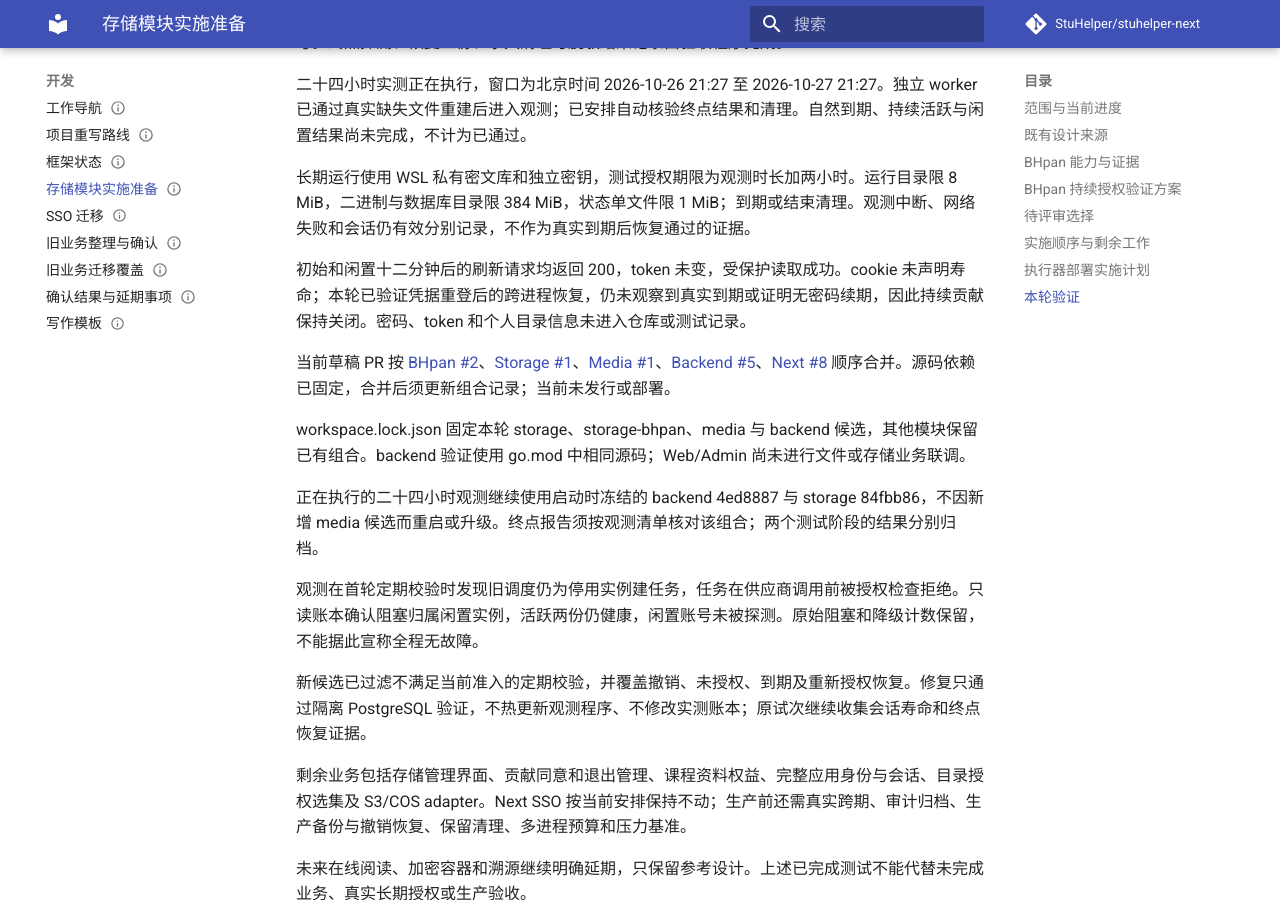
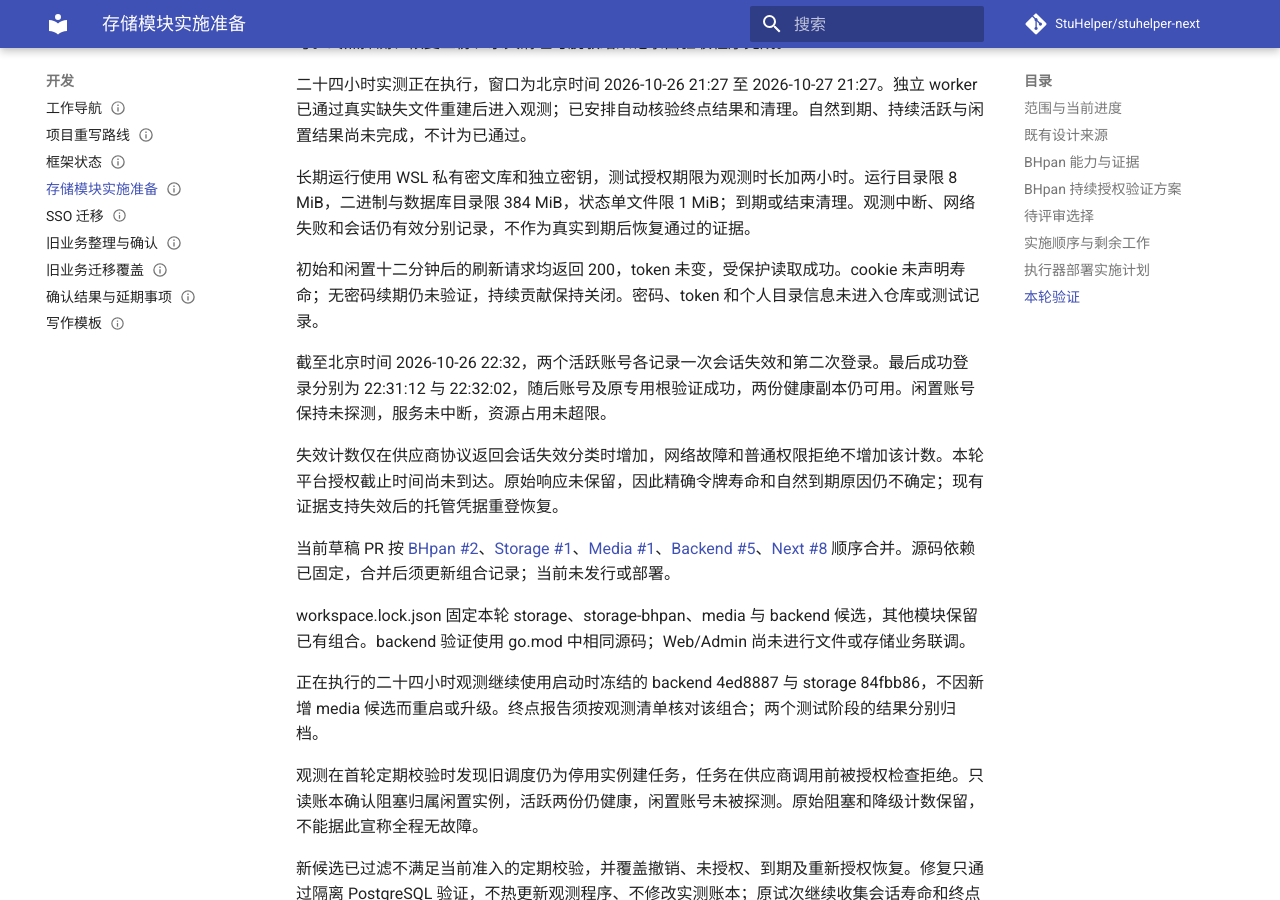
Before and after one commit to StuHelper/stuhelper-next, an MkDocs documentation site: the page built from docs/development/storage-module.md, in a window 1280 px wide and 900 px high, scrolled down 7819 px. Built offline with MkDocs 1.6.1 and Material for MkDocs 9.7.7, drawn with Linux system fonts in a browser that asks for light colours; comment, search, counter and statistics services are not loaded; some of the changed text lies outside the part shown.

Commit message:
docs(storage): 记录活跃会话失效后的自动重登证据

```diff
--- a/docs/development/storage-module.md
+++ b/docs/development/storage-module.md
@@ -56,13 +56,13 @@ updated: 2026-10-26
 
 固定提交的 `auth.go` 在一个 SSO 登录回调分支调用 `refreshToken`，随后读取 token 并查询文档库验证会话；这不证明后台可持续续期。`client.go` 仅持有内存会话，未提供持久化或公开续期入口；`Close` 只清除本地状态，不等于供应商撤销授权。
 
-backend 已实现加密托管凭据及重启后重新登录，随后由连接层恢复同一账号与专用根。三个真实账号已通过此恢复路径；失败与并发用例另有夹具验证。此路径不持久保存 token，也不声称原会话自动续期，真实跨期验收仍未完成。
+backend 已实现加密托管凭据及重启后重新登录，随后由连接层恢复同一账号与专用根。三个真实账号已通过此恢复路径。长期观测已记录两个活跃账号会话失效后的自动重登，具体证据见本轮验证；完整二十四小时试次和无密码续期仍待验收。
 
 ## BHpan 持续授权验证方案
 
 持续可用要求同时满足用户或平台仍同意使用、供应商授权仍有效、当前操作权限及实例准入仍有效。登录成功只验证一个时点，不能证明未来可用；平台自有和用户贡献账号均须验证，贡献同意与供应商令牌也不能互相代替。
 
-以下计划已完成短时观测、凭据重登、跨进程恢复、平台停用与续授验证，供应商真实到期和无密码续期仍未执行。学校临时会话、BHpan 访问令牌与续期材料分别核实；不能因路径名含 `refreshToken` 就认定支持标准续期或永久续期。
+以下计划已完成短时观测、凭据重登、跨进程恢复、平台停用与续授验证。活跃账号已出现会话失效和自动重登，精确失效原因、闲置结果与无密码续期仍待核实。学校临时会话、BHpan 访问令牌与续期材料分别验证。
 
 长期存储托管允许在账号拥有者明确授权的期限内保存所需凭据，具体边界见[数据保留规则](../spec/data-retention.md)。一次性学校认证的十五分钟限制不套用于长期托管；依赖学校密码的 BHpan 重新登录须有明确用途授权。
 
@@ -171,7 +171,11 @@ backend 已验证 media 配置入口、独立服务身份、上传至清理全
 
 长期运行使用 WSL 私有密文库和独立密钥，测试授权期限为观测时长加两小时。运行目录限 8 MiB，二进制与数据库目录限 384 MiB，状态单文件限 1 MiB；到期或结束清理。观测中断、网络失败和会话仍有效分别记录，不作为真实到期后恢复通过的证据。
 
-初始和闲置十二分钟后的刷新请求均返回 200，token 未变，受保护读取成功。cookie 未声明寿命；本轮已验证凭据重登后的跨进程恢复，仍未观察到真实到期或证明无密码续期，因此持续贡献保持关闭。密码、token 和个人目录信息未进入仓库或测试记录。
+初始和闲置十二分钟后的刷新请求均返回 200，token 未变，受保护读取成功。cookie 未声明寿命；无密码续期仍未验证，持续贡献保持关闭。密码、token 和个人目录信息未进入仓库或测试记录。
+
+截至北京时间 2026-10-26 22:32，两个活跃账号各记录一次会话失效和第二次登录。最后成功登录分别为 22:31:12 与 22:32:02，随后账号及原专用根验证成功，两份健康副本仍可用。闲置账号保持未探测，服务未中断，资源占用未超限。
+
+失效计数仅在供应商协议返回会话失效分类时增加，网络故障和普通权限拒绝不增加该计数。本轮平台授权截止时间尚未到达。原始响应未保留，因此精确令牌寿命和自然到期原因仍不确定；现有证据支持失效后的托管凭据重登恢复。
 
 当前草稿 PR 按 [BHpan #2](https://github.com/StuHelper/stuhelper-storage-bhpan/pull/2)、[Storage #1](https://github.com/StuHelper/stuhelper-storage/pull/1)、[Media #1](https://github.com/StuHelper/stuhelper-media/pull/1)、[Backend #5](https://github.com/StuHelper/stuhelper-backend/pull/5)、[Next #8](https://github.com/StuHelper/stuhelper-next/pull/8) 顺序合并。源码依赖已固定，合并后须更新组合记录；当前未发行或部署。
 
```
